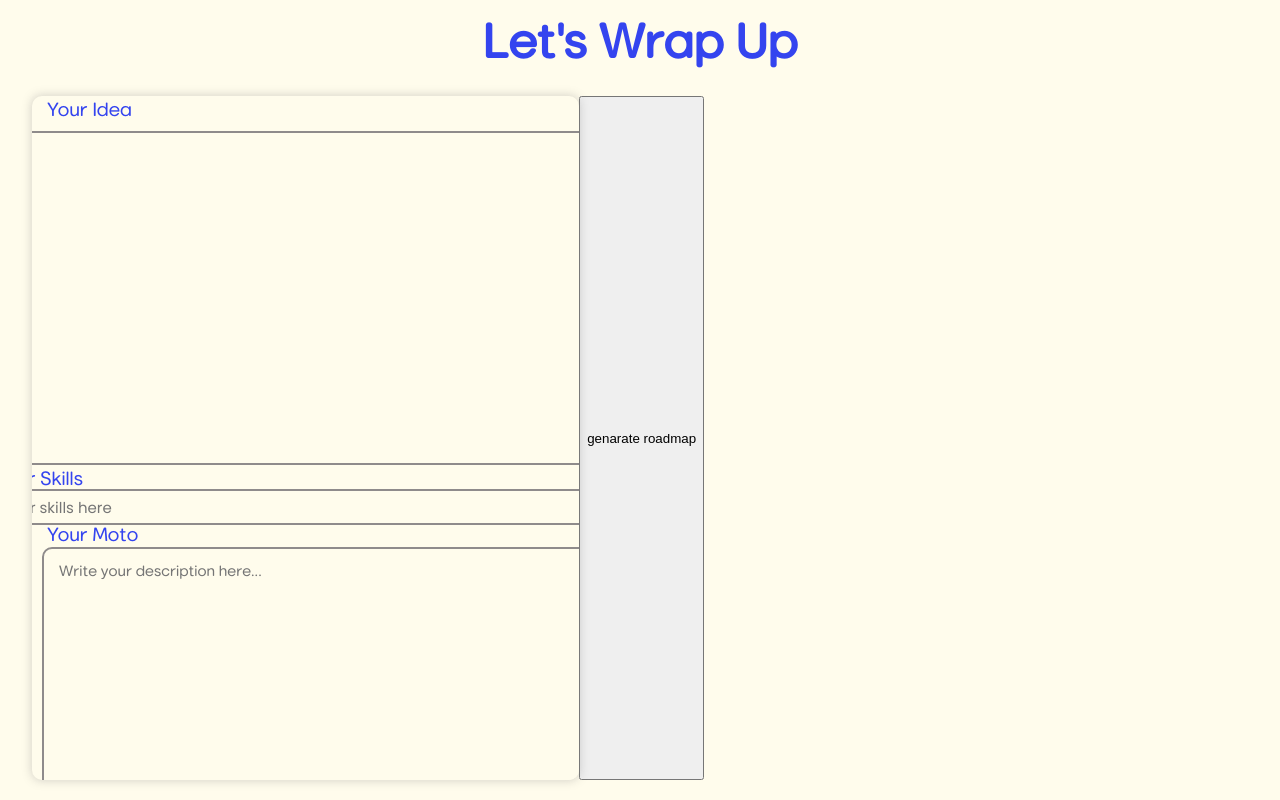
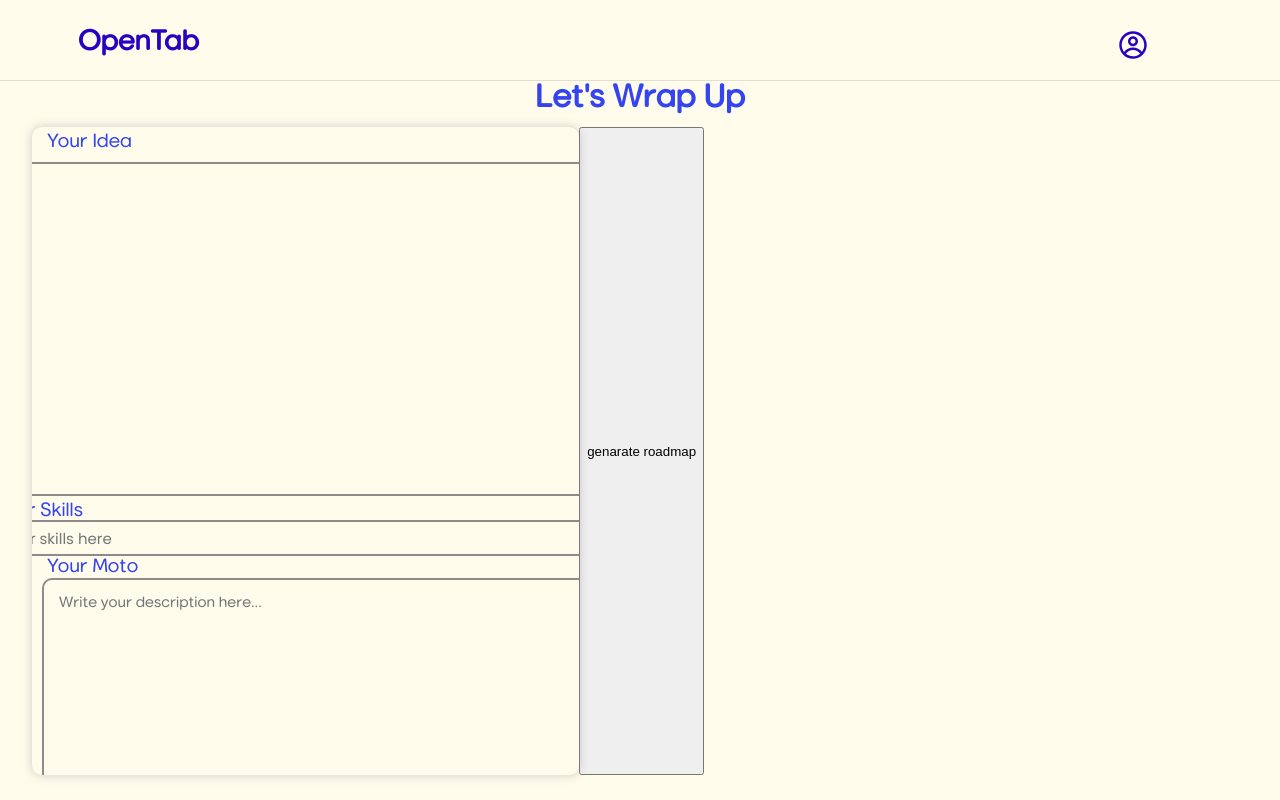
Before and after one commit to venugopal8005/opentable, a React (Vite) app in the folder OPENTABLE/: page /profilesetup/warping_up in a window 1280 px wide. Built offline with nearby package versions, Linux system fonts and the light colour scheme.

Commit message:
wt was that

```diff
--- a/OPENTABLE/src/components/CSS/Profilesetupfinish.css
+++ b/OPENTABLE/src/components/CSS/Profilesetupfinish.css
@@ -9,21 +9,37 @@
 }
 .wrapupinner {
   display: block;
-  height: 95%;
+  position: relative;
+  top: 30px;
+  height: 90%;
   width: 95%;
+  /* background-color: yellowgreen; */
 }
 .wrapupheading {
-  height: 10%;
+  height: fit-content;
   width: 100%;
-  /* background-color: red; */
   display: flex;
   /* align-items: center; */
   justify-content: center;
   font-family: "MarlinSoftBasic";
-  font-size: 300%;
+  font-size: 200%;
   font-weight: 600;
+  padding-top: 1%;
+  padding-bottom: 1%;
   background-color: transparent;
+  /* background-color: red; */
+
   color: rgb(52, 68, 239);
+}
+.logoprofilesetupfin{
+  position: absolute;
+  left: 68px;
+  padding: 10px;
+  top: 15px;
+  color: rgb(255, 252, 236);
+  font-weight: 700;
+  font-style: normal;
+  font-size: 28px;
 }
 .wraupstuff {
   display: flex;
--- a/OPENTABLE/src/components/profilesetup/Profilesetupfinish.jsx
+++ b/OPENTABLE/src/components/profilesetup/Profilesetupfinish.jsx
@@ -1,6 +1,7 @@
 import React, { useState } from "react";
 import "../CSS/Profilesetupfinish.css";
 import Skillset from "./Skillset";
+import Allpagenav from "./Allpagenav";
 import Roadmapgenaration from "./Roadmapgenaration";
 const Profilesetupfinish = (props) => {
   const [hitroadmap,sethitroadmap] = useState(false);
@@ -29,8 +30,11 @@ sethitroadmap(true);
   return (
     <>
       <div className="wholewrapup">
+<Allpagenav/>
+
         <div className="wrapupinner">
-          <div className="wrapupheading">Let's Wrap Up</div>
+
+        <div className="wrapupheading">Let's Wrap Up</div>
           <div className="wraupstuff">
             <div className="sidea">
               <div>
```
